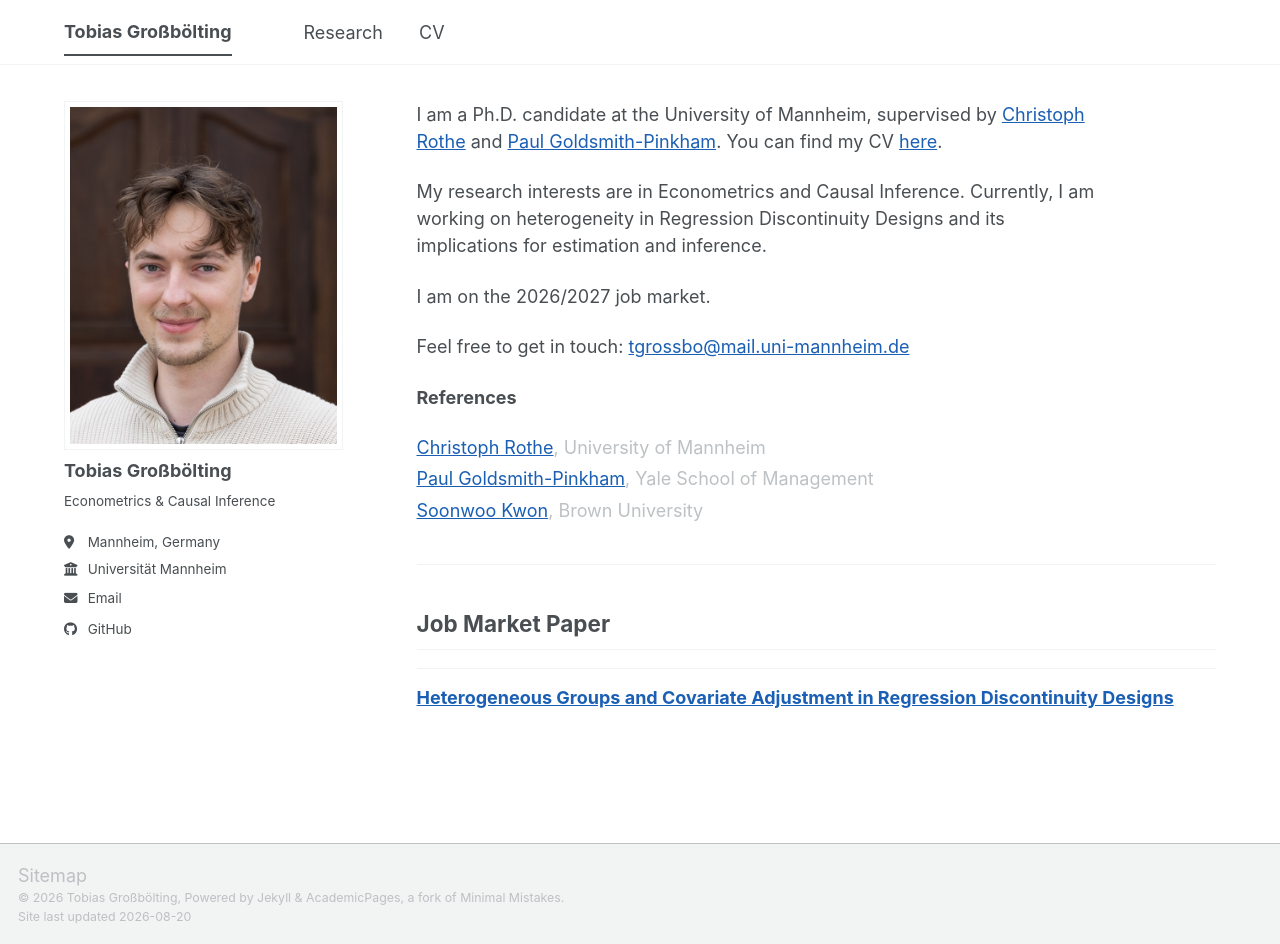
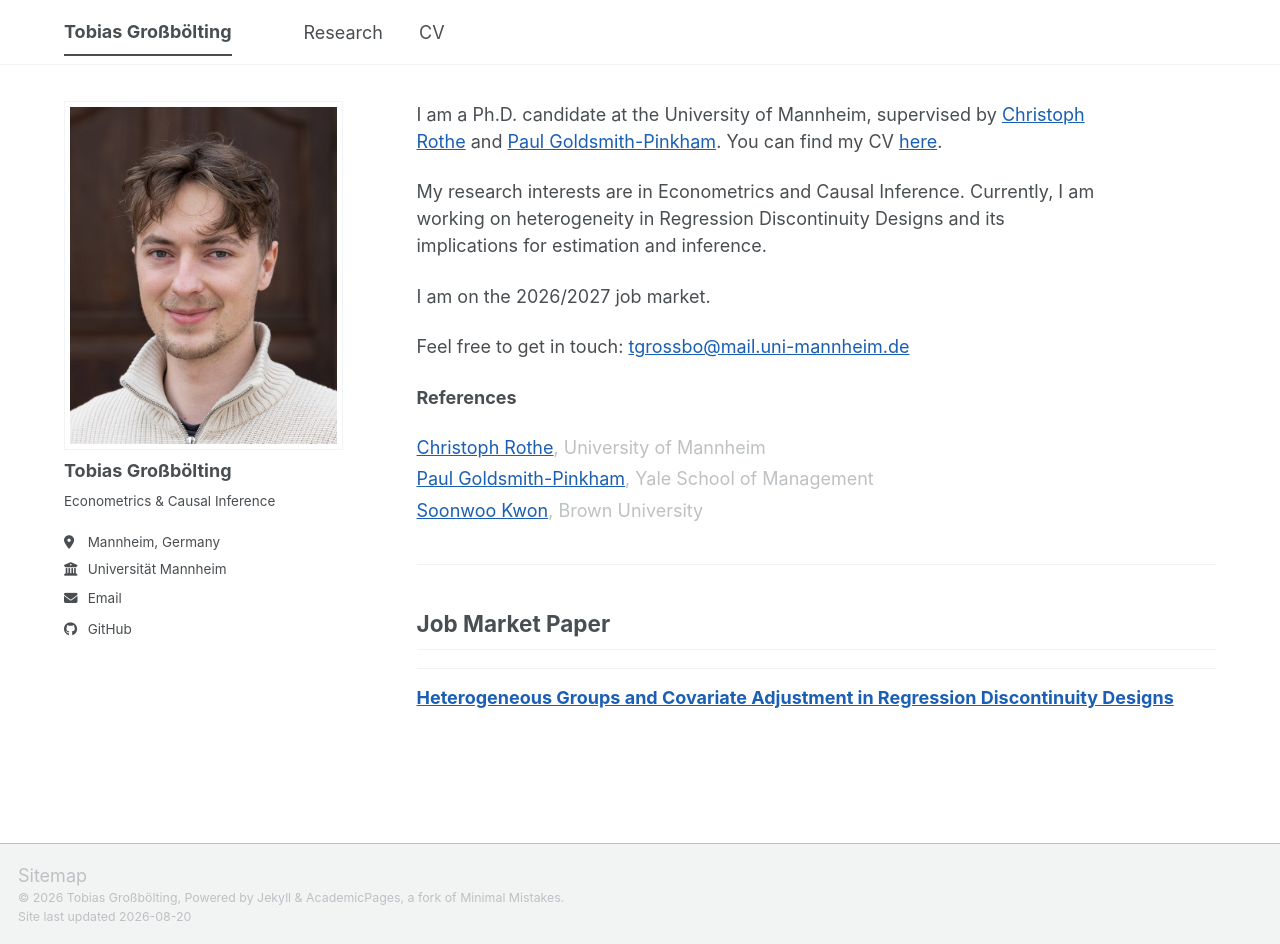
Before and after one commit to tgrossboelting/tgrossboelting.github.io, a Jekyll site: the page built from _pages/about.md, in a window 1280 px wide and 944 px high. Built offline with Jekyll 4.4.1, drawn with Linux system fonts in a browser that asks for light colours; a script bundle is joined from its source files by our own code; library files that are not in the unit come from our copies.

Commit message:
Crop the headshot to a centred 4:5 frame
The subject sat left of centre (head centre x=572 against a 600 frame
centre), which made the right side read heavy, and the eye line was 47% down
where a portrait wants nearer 40%.

CSS could not fix this. The source was 3:2 in a 4:5 box, so cover scaled it
to fill the height and only the width ever overflowed -- the vertical
object-position had nothing to act on. Taking anything off the top required
cropping the file.

Cropped from the 2048x1365 original rather than the resized copy, so no
quality is lost, then resampled to 700x875. Crop rectangle on the original:
x=471 y=102 w=1010 h=1263. Head is now centred and the eye line sits at 43%.

110KB, still well under the 696KB the page started with.

Co-Authored-By: Claude Opus 5 <noreply@anthropic.com>

```diff
--- a/_sass/_custom.scss
+++ b/_sass/_custom.scss
@@ -139,17 +139,19 @@
     max-width: 15.5rem;
   }
 
-  /* The headshot file is a wide landscape frame (2048x1365) with a lot of door
-     behind the subject, so shown at its native ratio the face ends up small.
-     Crop to a portrait box in CSS rather than editing the file, so the original
-     stays intact and the framing is one number to tune.
+  /* The framing now lives in the file, not here: grossboelting-headshot.jpg is
+     cropped to 4:5 from the 2048x1365 original, centred on the subject.
 
-     object-position Y is above centre because the face sits in the upper half;
-     raise it towards 0% to show more forehead, lower towards 100% for more
-     shoulder. */
+     CSS could only ever crop the width. The source was 3:2 in a 4:5 box, so
+     cover scaled it to fill the height and the vertical object-position had
+     nothing to act on -- taking anything off the top required cropping the
+     file. See the crop rectangle recorded in the commit that added it.
+
+     These three lines are kept as a guard: if a differently-shaped photo is
+     dropped in later, it still fills the box instead of distorting. */
   aspect-ratio: 4 / 5;
   object-fit: cover;
-  object-position: 50% 28%;
+  object-position: 50% 50%;
 }
 
 /* --------------------------------------------------------------------------
```
Also changed, not shown: images/grossboelting-headshot.jpg.
